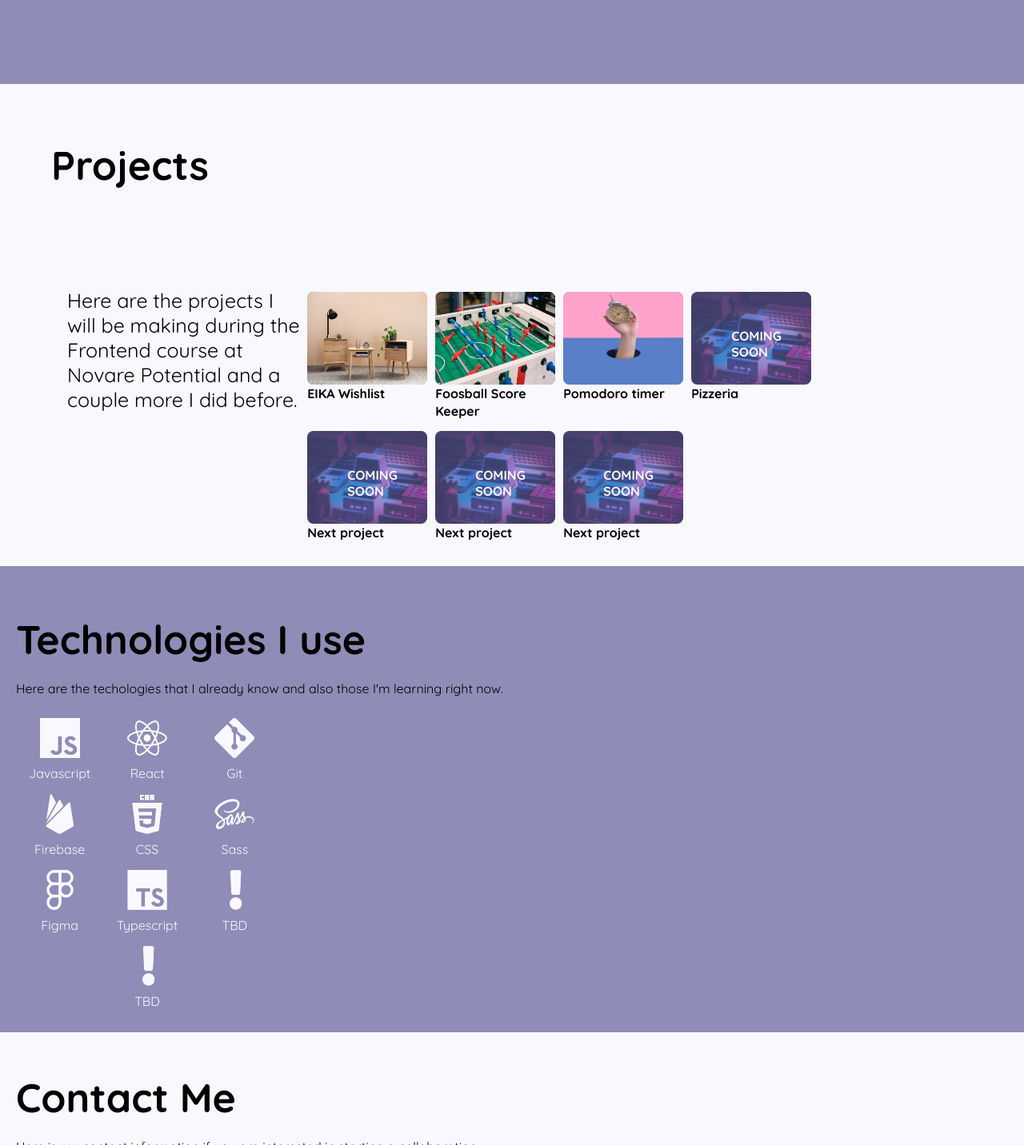
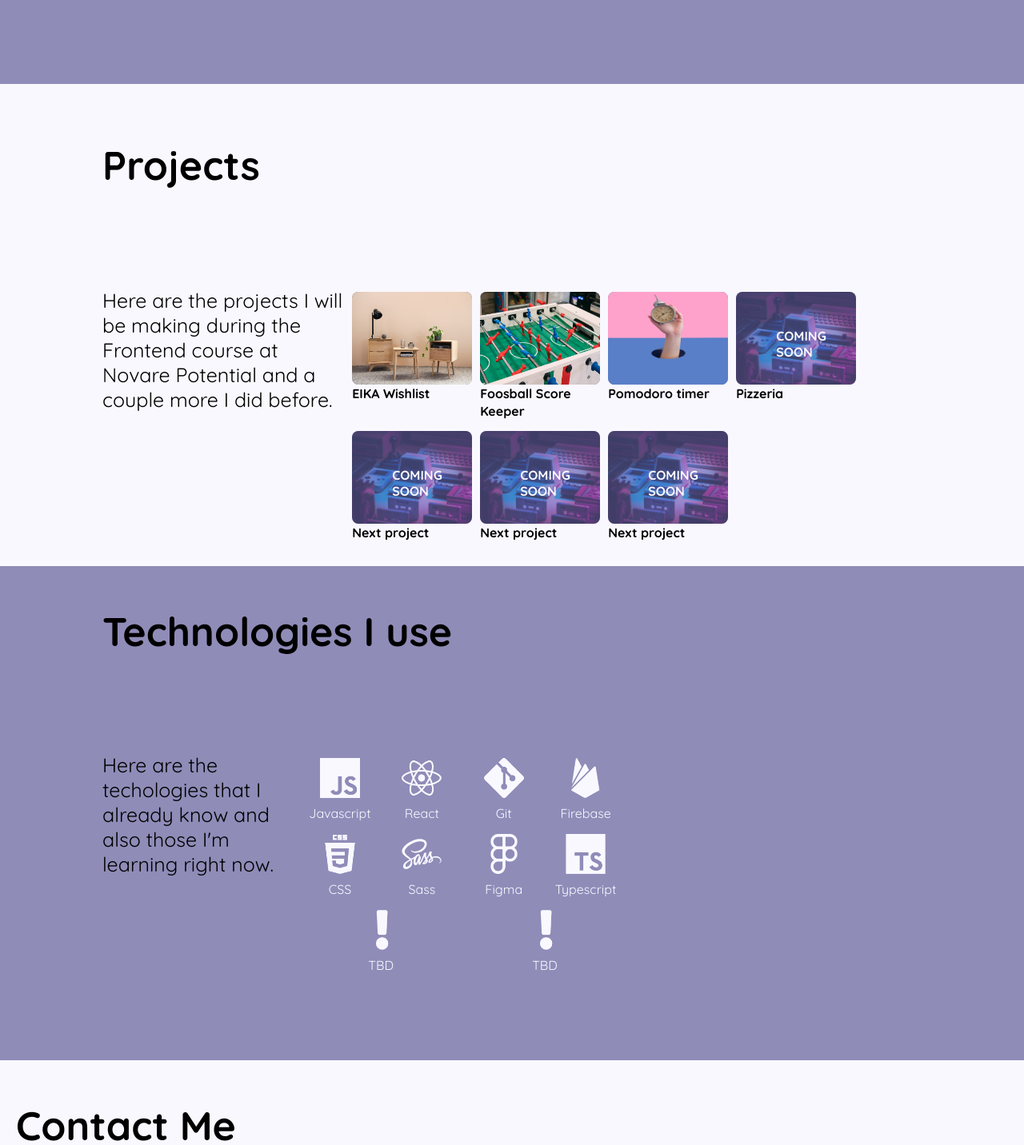
Before and after one commit to natalledm/nat-portfolio, a React (Create React App) app: page / in a window 1280 px wide. Shown: the part 1368-2800 px from the top of the page at 80% size. Built offline with nearby package versions, Linux system fonts and the light colour scheme.

Commit message:
Techstack css organized for desktop

```diff
--- a/src/components/TechStack.jsx
+++ b/src/components/TechStack.jsx
@@ -10,9 +10,9 @@ export default function TechStack() {
   });
 
   return (
-    <section className="techstack" id='tech'>
+    <section className="techstack section-container" id='tech'>
+        <h1>Technologies I use</h1>
       <div className="techstack-content">
-        <h1>Technologies I use</h1>
         <p className="techstack-paragraph">
           Here are the techologies that I already know and also those I'm learning right now.
         </p>
--- a/src/styles/components/projects.css
+++ b/src/styles/components/projects.css
@@ -7,7 +7,6 @@
 
 .projects-content {
   padding-top: 10%;
-  margin: 0 2rem;
 }
 
 .projects-title {
--- a/src/styles/components/techstack.css
+++ b/src/styles/components/techstack.css
@@ -1,7 +1,6 @@
 .techstack {
-  height: 90%;
+  height: 95%;
   background-color: var(--soft-violet);
-  padding: 6rem 2rem 2rem 2rem;
 }
 
 .techstack-paragraph {
@@ -9,9 +8,30 @@
 }
 
 .tech-icons-container {
-  width: 328px;
   display: flex;
   flex-direction: row;
   flex-wrap: wrap;
   justify-content: space-around;
 }
+
+@media (min-width: 720px) {
+  .techstack-content {
+    display: flex;
+    flex-direction: row;
+    max-width: 80%;
+    padding: 10rem 0;
+  }
+
+  .techstack-paragraph {
+    align-self: flex-start;
+    font-size: 2.5rem;
+    display: inline;
+    max-width: 30%;
+  }
+
+  .tech-icons-container {
+    align-self: center;
+    max-width: 50%;
+    min-width: 30%;
+  }
+}
--- a/src/styles/main.css
+++ b/src/styles/main.css
@@ -85,9 +85,8 @@ h2 {
     display: flex;
     flex-direction: column;
     flex-wrap: wrap;
-    width: 90%;
     padding-top: 5rem;
-    padding-left: 5%;
-    padding-right: 5%;
+    padding-left: 10%;
+    padding-right: 10%;
   }
 }
```
